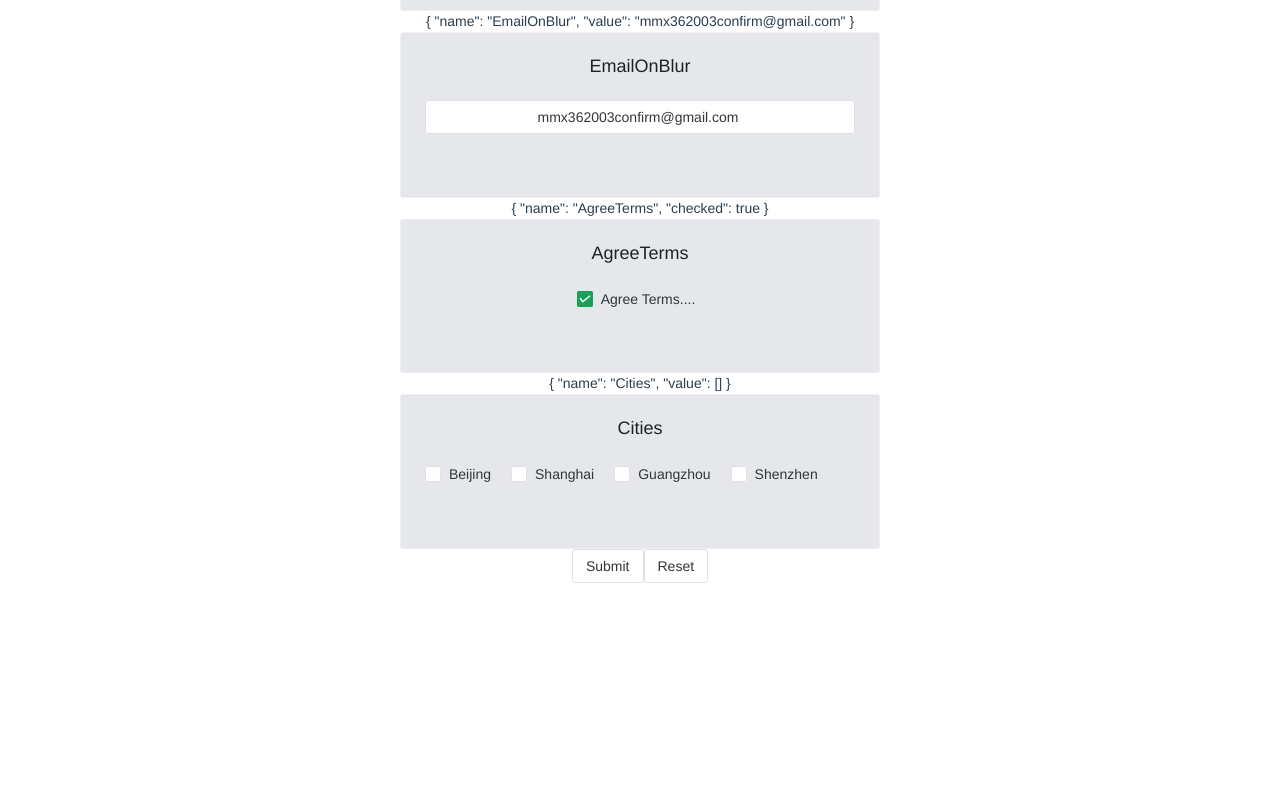
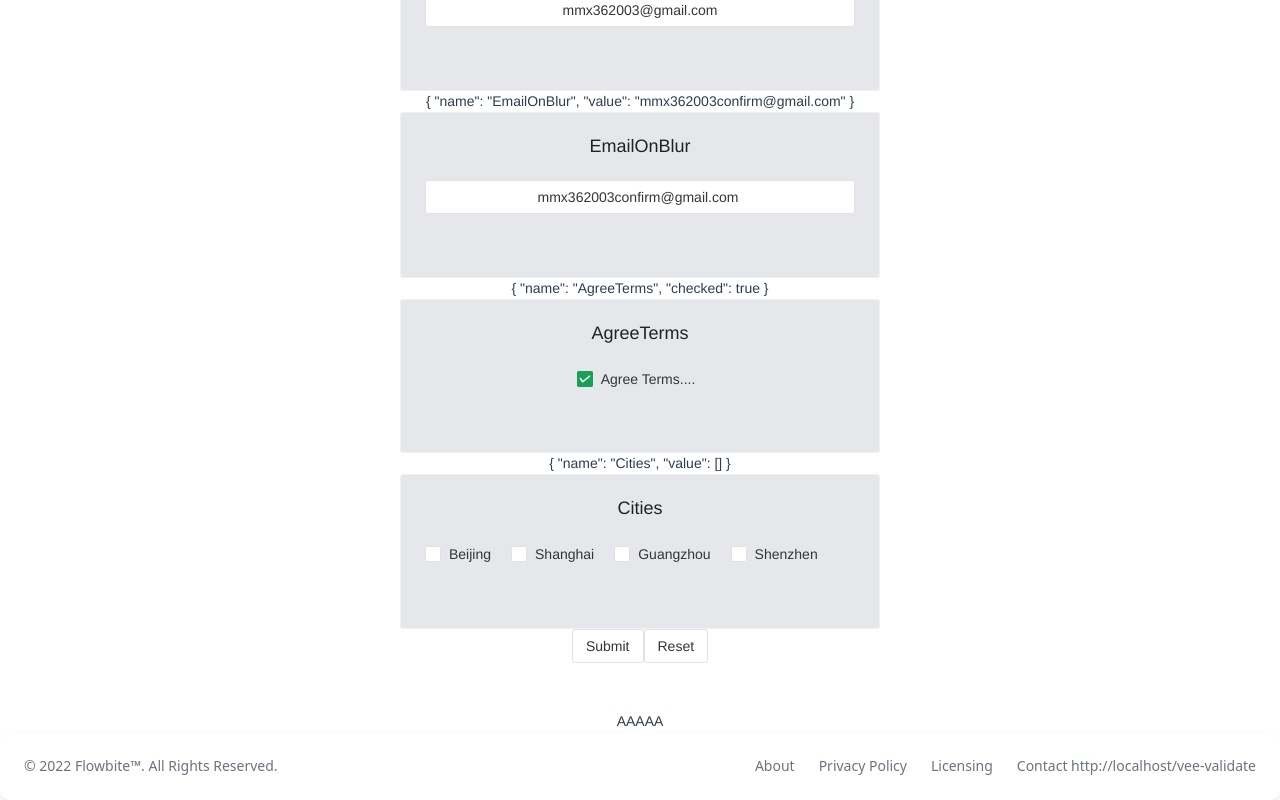
Before and after one commit to Josephmtsai/vue_menu, a Vue app: page /vee-validate in a window 1280 px wide. Shown: the part 1164-1964 px from the top of the page. Before the commit the page ends 1795 px from the top, so only its background shows below. Built offline with nearby package versions, Linux system fonts and the light colour scheme; no server answers.

Commit message:
Add header footer component

```diff
--- a/public/index.html
+++ b/public/index.html
@@ -11,7 +11,9 @@
     <noscript>
       <strong>We're sorry but <%= htmlWebpackPlugin.options.title %> doesn't work properly without JavaScript enabled. Please enable it to continue.</strong>
     </noscript>
+    <div id="headerComponent"></div>
     <div id="app"></div>
+    <div id="footerComponent"></div>
     <!-- built files will be auto injected -->
   </body>
 </html>
--- a/src/App.vue
+++ b/src/App.vue
@@ -1,5 +1,5 @@
 <template>
-  <header></header>
+  <HeaderComponent></HeaderComponent>
   <nav>
     <router-link to="/">Home</router-link> |
     <router-link to="/vee-validate">Vee Validate</router-link>
@@ -24,8 +24,23 @@
     </ul>
   </div>-->
   <router-view />
+
+  <teleport to="#footerComponent">
+    <FooterComponent></FooterComponent>
+  </teleport>
+  AAAAA
 </template>
-
+<script>
+import HeaderComponent from '../src/components/HeaderComponent.vue';
+import FooterComponent from '../src/components/FooterComponent.vue';
+export default {
+  watch: {},
+  components: {
+    HeaderComponent,
+    FooterComponent
+  },
+};
+</script>
 <style>
 #app {
   font-family: Avenir, Helvetica, Arial, sans-serif;
--- /dev/null
+++ b/src/ThirdParty.vue
@@ -0,0 +1,8 @@
+<template>
+
+</template>
+<script>
+export default {
+    name : 'HeaderFooter'
+}
+</script>
--- /dev/null
+++ b/src/components/FooterComponent.vue
@@ -0,0 +1,34 @@
+<template>
+  <footer class="p-4 bg-white rounded-lg shadow md:flex md:items-center md:justify-between md:p-6 dark:bg-gray-800">
+    <span class="text-sm text-gray-500 sm:text-center dark:text-gray-400">© 2022 <a href="https://flowbite.com" class="hover:underline">Flowbite™</a>. All Rights Reserved. </span>
+    <ul class="flex flex-wrap items-center mt-3 text-sm text-gray-500 dark:text-gray-400 sm:mt-0">
+      <li>
+        <a href="#" class="mr-4 hover:underline md:mr-6">About</a>
+      </li>
+      <li>
+        <a href="#" class="mr-4 hover:underline md:mr-6">Privacy Policy</a>
+      </li>
+      <li>
+        <a href="#" class="mr-4 hover:underline md:mr-6">Licensing</a>
+      </li>
+      <li>
+        <a href="#" class="hover:underline">Contact</a>
+        {{ url }}
+      </li>
+    </ul>
+  </footer>
+</template>
+<script>
+export default {
+  watch: {},
+  created() {
+    this.url = location.href;
+  },
+  data() {
+    return {
+      url: '',
+    };
+  },
+  name: 'HeaderComponent',
+};
+</script>
--- /dev/null
+++ b/src/components/HeaderComponent.vue
@@ -0,0 +1,43 @@
+<template>
+  <nav class="flex items-center justify-between flex-wrap bg-teal-500 p-6">
+    <div class="flex items-center flex-shrink-0 text-white mr-6">
+      <svg class="fill-current h-8 w-8 mr-2" width="54" height="54" viewBox="0 0 54 54" xmlns="http://www.w3.org/2000/svg">
+        <path
+          d="M13.5 22.1c1.8-7.2 6.3-10.8 13.5-10.8 10.8 0 12.15 8.1 17.55 9.45 3.6.9 6.75-.45 9.45-4.05-1.8 7.2-6.3 10.8-13.5 10.8-10.8 0-12.15-8.1-17.55-9.45-3.6-.9-6.75.45-9.45 4.05zM0 38.3c1.8-7.2 6.3-10.8 13.5-10.8 10.8 0 12.15 8.1 17.55 9.45 3.6.9 6.75-.45 9.45-4.05-1.8 7.2-6.3 10.8-13.5 10.8-10.8 0-12.15-8.1-17.55-9.45-3.6-.9-6.75.45-9.45 4.05z"
+        />
+      </svg>
+      <span class="font-semibold text-xl tracking-tight">Tailwind CSS</span>
+    </div>
+    <div class="block lg:hidden">
+      <button class="flex items-center px-3 py-2 border rounded text-teal-200 border-teal-400 hover:text-white hover:border-white">
+        <svg class="fill-current h-3 w-3" viewBox="0 0 20 20" xmlns="http://www.w3.org/2000/svg">
+          <title>Menu</title>
+          <path d="M0 3h20v2H0V3zm0 6h20v2H0V9zm0 6h20v2H0v-2z" />
+        </svg>
+      </button>
+    </div>
+    <div class="w-full block flex-grow lg:flex lg:items-center lg:w-auto">
+      <div class="text-sm lg:flex-grow">
+        <a href="#responsive-header" class="block mt-4 lg:inline-block lg:mt-0 text-teal-200 hover:text-white mr-4"> Docs </a>
+        <a href="#responsive-header" class="block mt-4 lg:inline-block lg:mt-0 text-teal-200 hover:text-white mr-4"> Examples </a>
+        <a href="#responsive-header" class="block mt-4 lg:inline-block lg:mt-0 text-teal-200 hover:text-white"> Blog </a>
+      </div>
+      <div>
+        {{ url }}
+      </div>
+    </div>
+  </nav>
+</template>
+<script>
+export default {
+  created() {
+    this.url = location.href;
+  },
+  data() {
+    return {
+      url: '',
+    };
+  },
+  name: 'HeaderComponent',
+};
+</script>
--- /dev/null
+++ b/src/headerFooter.js
@@ -0,0 +1,4 @@
+import { createApp } from 'vue';
+import ThirdParty from './ThirdParty.vue';
+import naive from 'naive-ui';
+createApp(ThirdParty).use(naive).mount('#headerComponent');
```
